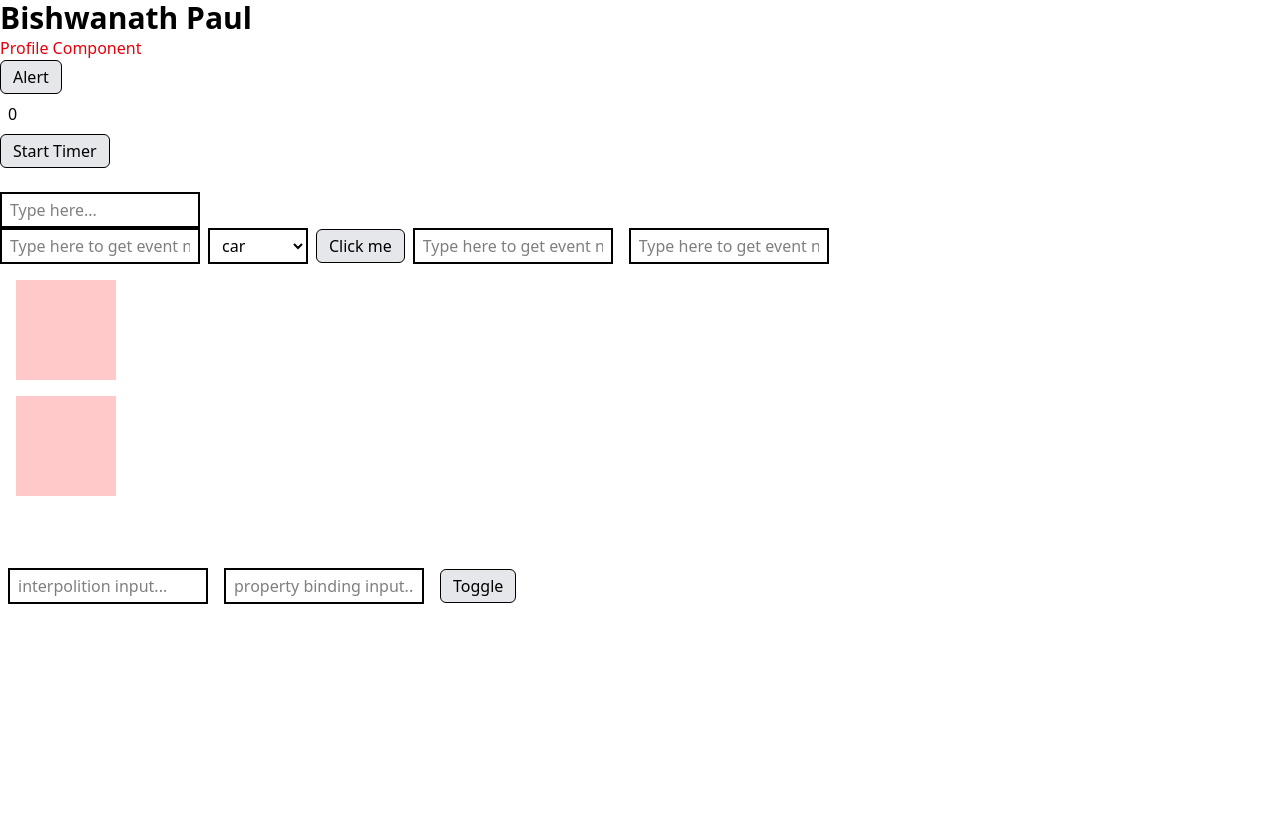
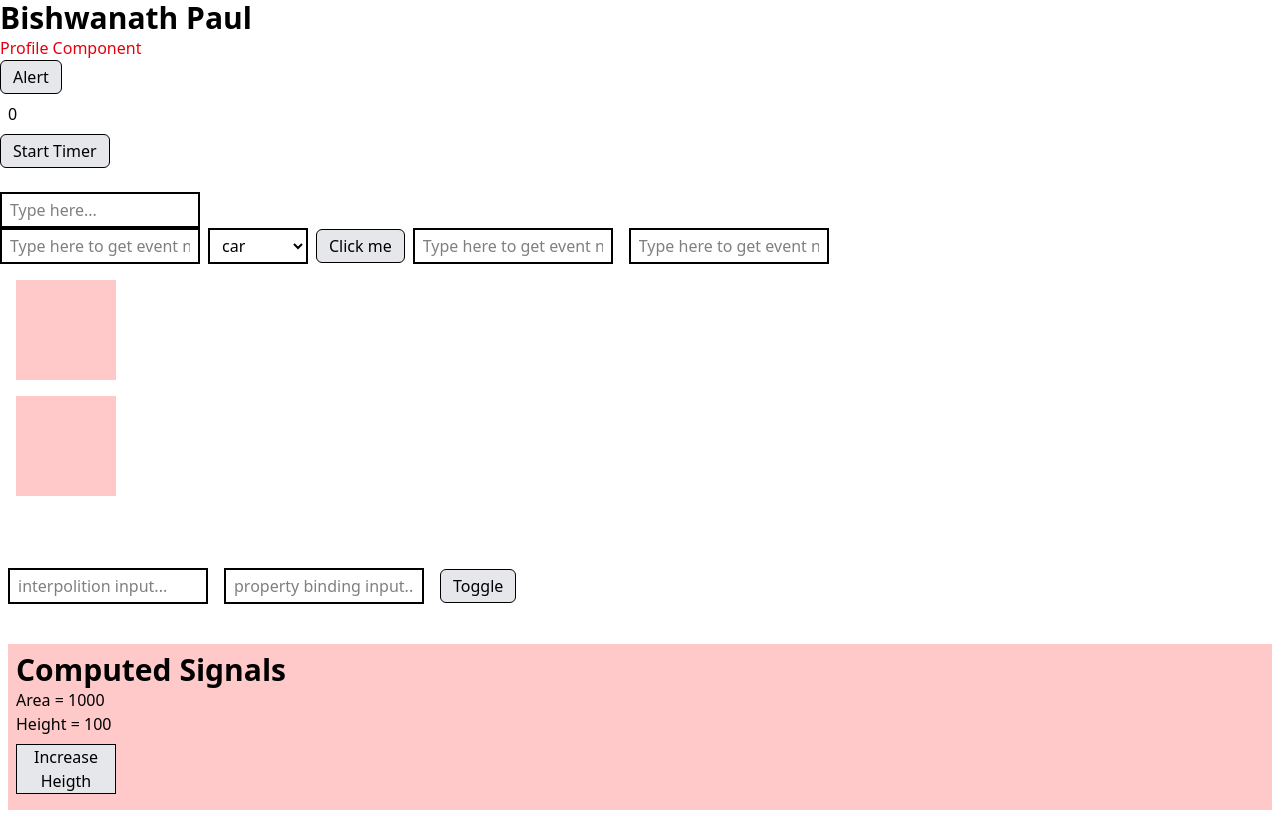
Before and after one commit to Bishwa7/Angular-Projects, an Angular app in the folder first-angular-project/: page / in a window 1280 px wide. Built offline with nearby package versions, Linux system fonts and the light colour scheme.

Commit message:
Step5 - Computed signals added

```diff
--- a/first-angular-project/src/app/app.html
+++ b/first-angular-project/src/app/app.html
@@ -9,3 +9,7 @@
 <br/> <br/>
 
 <app-property-binding></app-property-binding>
+
+<br/><br/>
+
+<app-computed-signal></app-computed-signal>
--- a/first-angular-project/src/app/app.ts
+++ b/first-angular-project/src/app/app.ts
@@ -3,10 +3,11 @@ import { RouterOutlet } from '@angular/router';
 import { Profile } from './components/profile/profile';
 import { Events } from './components/events/events';
 import { PropertyBinding } from './components/property-binding/property-binding';
+import { ComputedSignal } from './components/computed-signal/computed-signal';
 
 @Component({
   selector: 'app-root',
-  imports: [RouterOutlet, Profile, Events, PropertyBinding],
+  imports: [RouterOutlet, Profile, Events, PropertyBinding, ComputedSignal],
   templateUrl: './app.html',
   styleUrl: './app.css'
 })
--- /dev/null
+++ b/first-angular-project/src/app/components/computed-signal/computed-signal.css
@@ -0,0 +1,17 @@
+@reference "tailwindcss";
+
+
+
+
+.parent-container {
+    @apply bg-red-200 m-2 p-2;
+}
+
+
+.head-1 {
+    @apply text-3xl font-bold;
+}
+
+.button-css {
+    @apply px-2 bg-gray-200 border-1 w-[100px] my-2;
+}
--- /dev/null
+++ b/first-angular-project/src/app/components/computed-signal/computed-signal.html
@@ -0,0 +1,9 @@
+<div class="parent-container flex flex-col">
+    <h1 class="head-1">Computed Signals</h1>
+
+    <p>Area = {{ area() }}</p>
+
+    <p>Height = {{ height() }}</p>
+
+    <button class="button-css" (click)="increaseHeight()" >Increase Heigth</button>
+</div>
--- /dev/null
+++ b/first-angular-project/src/app/components/computed-signal/computed-signal.ts
@@ -0,0 +1,19 @@
+import { Component, computed, signal } from '@angular/core';
+
+@Component({
+  selector: 'app-computed-signal',
+  imports: [],
+  templateUrl: './computed-signal.html',
+  styleUrl: './computed-signal.css',
+})
+export class ComputedSignal {
+
+  width = signal(10);
+  height = signal(100);
+
+  area = computed(() => this.height() * this.width())
+
+  increaseHeight() {
+    this.height.set(this.height() + 10)
+  }
+}
```
Also changed, not shown: 1 other file (tests, documents, lock files or other folders).
